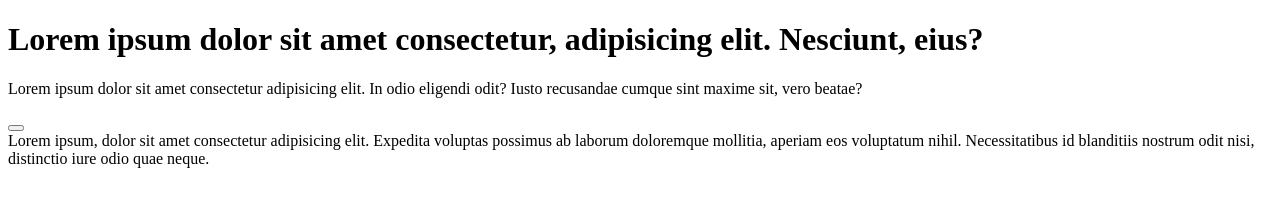
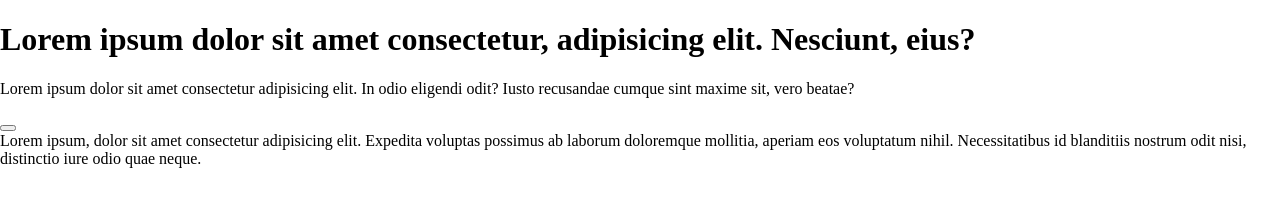
Before and after one commit to goitacademy-lectures/fecore-55, a plain HTML site: page index.html in a window 1280 px wide. Drawn offline with Linux system fonts and the light colour scheme.

Commit message:
finished hw-2

```diff
--- /dev/null
+++ b/css/styles.css
@@ -0,0 +1,3 @@
+body {
+  margin: 0;
+}
--- a/index.html
+++ b/index.html
@@ -5,6 +5,7 @@
     <meta http-equiv="X-UA-Compatible" content="IE=edge" />
     <meta name="viewport" content="width=device-width, initial-scale=1.0" />
     <title>Module 01</title>
+    <link rel="stylesheet" href="css/styles.css">
   </head>
   <body>
     <h1>
```
Also changed, not shown: images/hero/slider-1.jpg (added).
